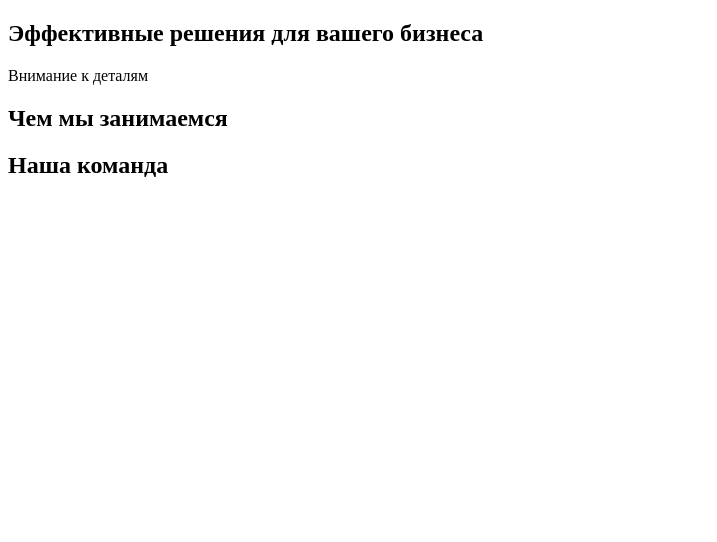
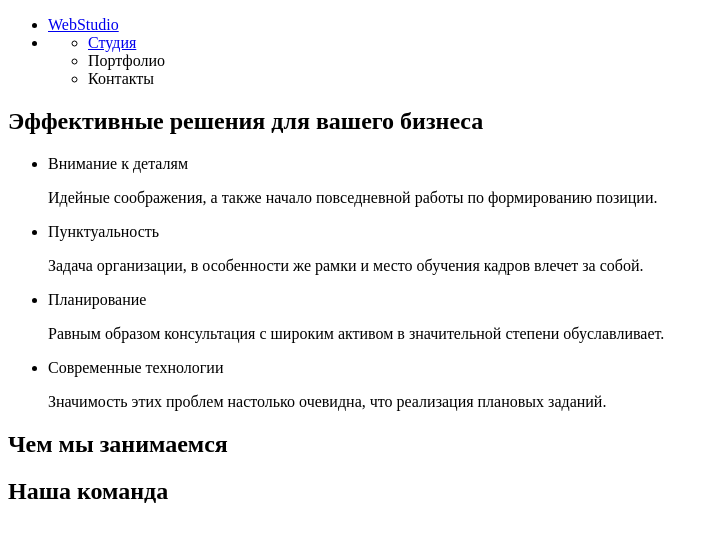
Before and after one commit to AnatoliiStepanovLikhoi/goit-markup-hw-01, a plain HTML site: page index.html in a window 1280 px wide. Shown: the whole page, without its empty margins (0-717 px from the left). Drawn offline with Linux system fonts and the light colour scheme.

Commit message:
What we do & header

```diff
--- a/index.html
+++ b/index.html
@@ -9,36 +9,97 @@
 <body>
     <!-- Header -->
     <header>
+        <div>
+            <!-- header_details -->
+            <ul>
+                <li>
+                    <a href="./index.html">WebStudio</a>
+                </li>
+                <!-- Menu -->
+                <li>
+                    <div>
+                        <nav>
+                            <ul>
+                                <li>
+                                    <a href="/index.html">Студия</a>
+                                </li>
+                                <li>
+                                    <a>Портфолио</a>
+                                </li>
+                                <li>
+                                    <a>Контакты</a>
+                                </li>
+                            </ul>
+                        </nav>
+                    </div>
+                </li>
 
-        <nav>
-
-        </nav>
-
+            </ul>
+        </div>
     </header>
 
     <!-- main content -->
    <main>
+       <!-- order service & button -->
        <section>
         <h1>
             Эффективные решения для вашего бизнеса
         </h1>
        </section>
 
+        <!-- benefits list -->
        <section>
            <div>
-               <p>
-                Внимание к деталям
-               </p>
+               <ul>
+                   <li>
+                     <div>
+                    <p>Внимание к деталям</p>
+                    <p>
+                     Идейные соображения, а также начало повседневной работы по формированию позиции.
+                    </p>
+                     </div>
+                   </li>
+
+                   <li>
+                     <div>
+                         <p>Пунктуальность</p>
+                         <p>
+                         Задача организации, в особенности же рамки и место обучения кадров влечет за собой.
+                        </p>
+                        </div>
+                    </li>
+
+                    <li>
+                        <div>
+                            <p>Планирование</p>
+                            <p>
+                            Равным образом консультация с широким активом в значительной степени обуславливает.
+                            </p>
+                        </div>
+                    </li>
+
+                    <li>
+                        <div>
+                            <p>Современные технологии</p>
+                            <p>
+                            Значимость этих проблем настолько очевидна, что реализация плановых заданий.
+                            </p>
+                        </div>
+                    </li>
+               </ul>
            </div>
+       </section>
 
-       </section>
+    <!-- our work -->
+        <section>
            <div>
                <h2>
                 Чем мы занимаемся
                </h2>
            </div>
+        </section>
 
-
+        <!-- Team -->
        <section>
            <div>
                <h2>
@@ -52,7 +113,13 @@
 
     <!-- Footer -->
     <footer>
+        <div>
+            <ul>
+        <address>
 
+        </address>
+        </ul>
+        </div>
     </footer>
 
 </body>
```
Also changed, not shown: images/what we do 1.jpg (added), images/what we do 2.jpg (added), images/what we do 3.jpg (added).
